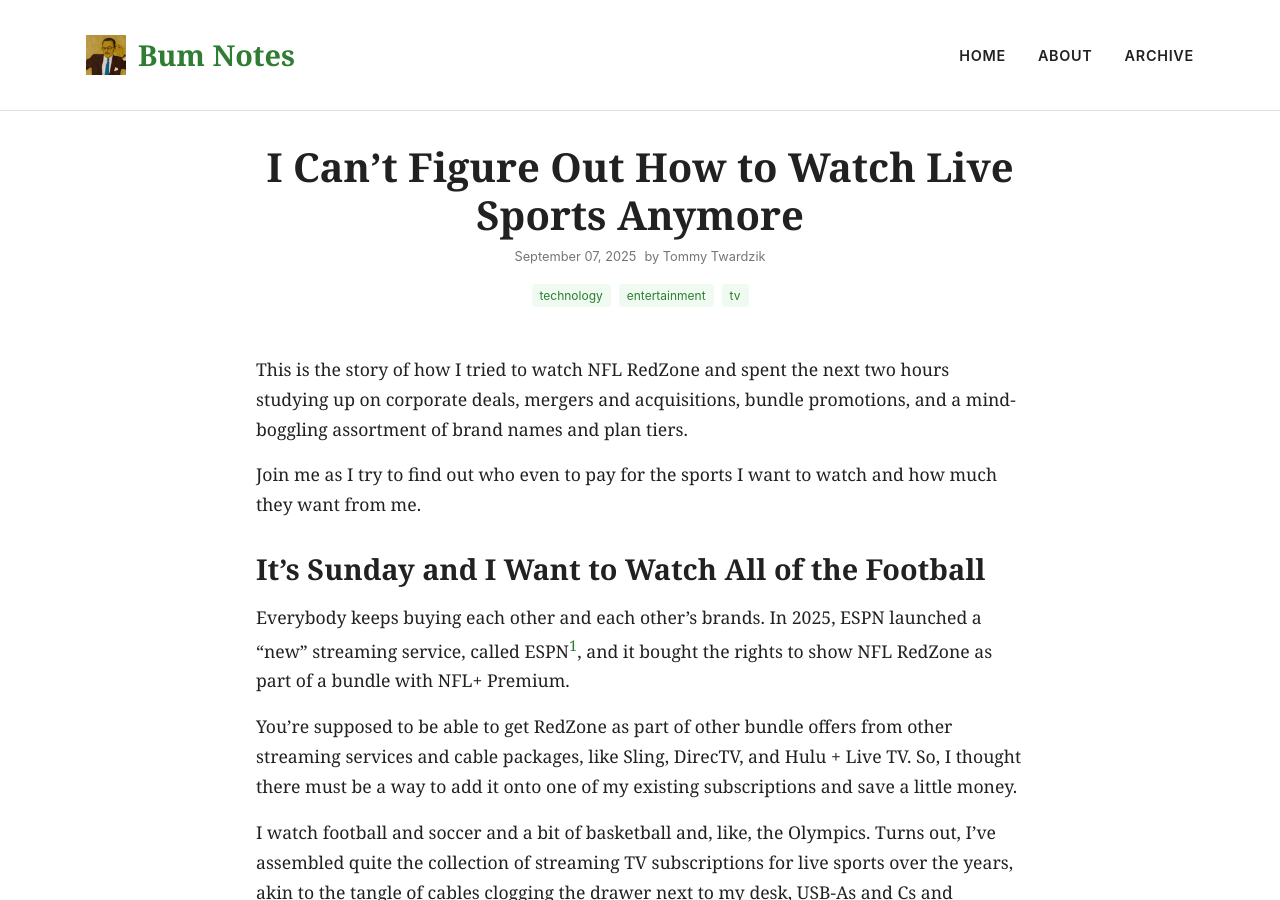
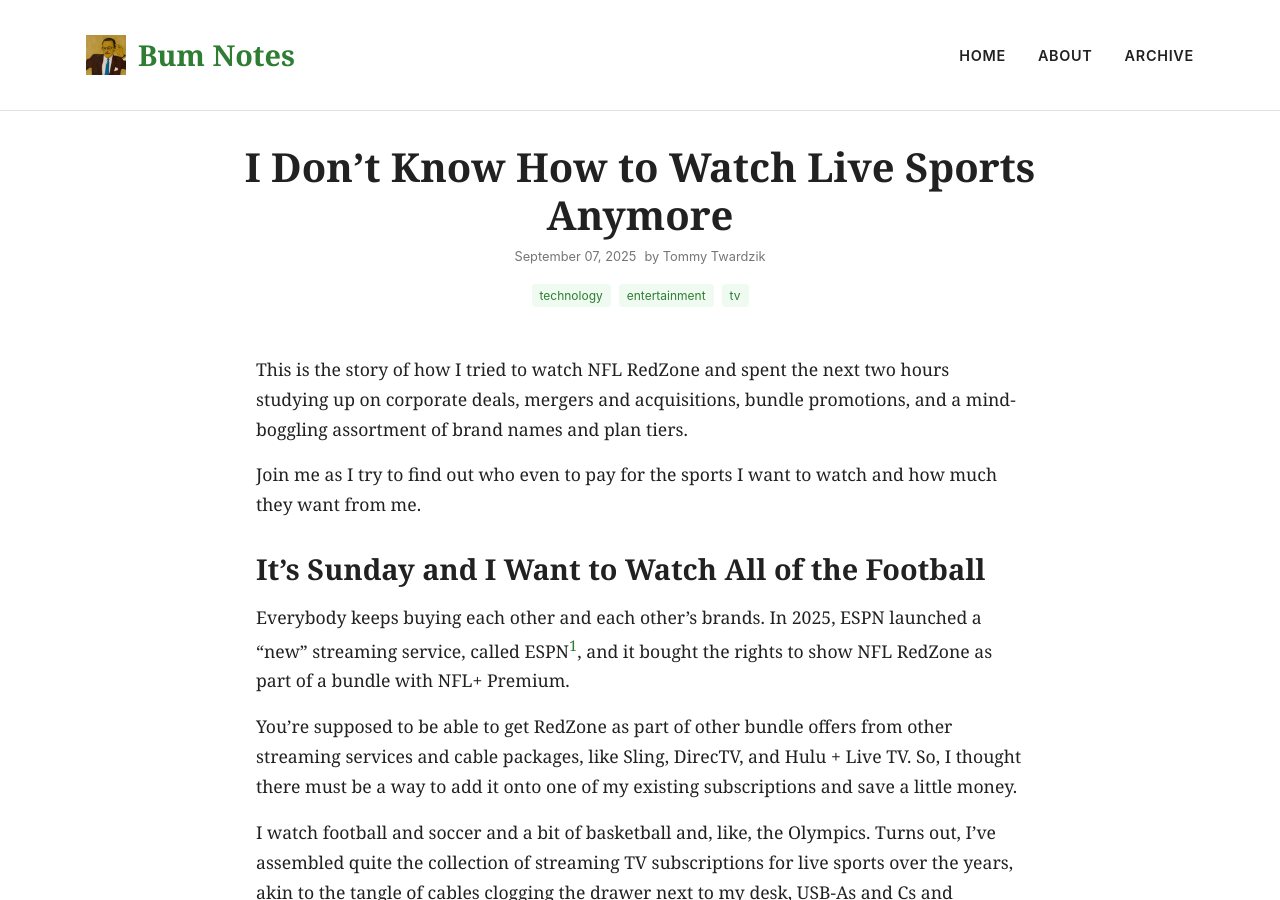
Before and after one commit to ttwardz/bum-notes-blog, a Jekyll site: the page built from _posts/2025-09-07-live-sports.md, in a window 1280 px wide and 900 px high. Built offline with Jekyll 4.4.1, drawn with Linux system fonts in a browser that asks for light colours.

Commit message:
edited title of live sports post

```diff
--- a/_posts/2025-09-07-live-sports.md
+++ b/_posts/2025-09-07-live-sports.md
@@ -1,7 +1,7 @@
 ---
 layout: post
 date: 2025-09-07 20:00
-title: I Can’t Figure Out How to Watch Live Sports Anymore
+title: I Don’t Know How to Watch Live Sports Anymore
 description: Join me as I try to find out who even to pay for the sports I want to watch and how much they want from me.
 author: Tommy Twardzik
 pinned: true
```
